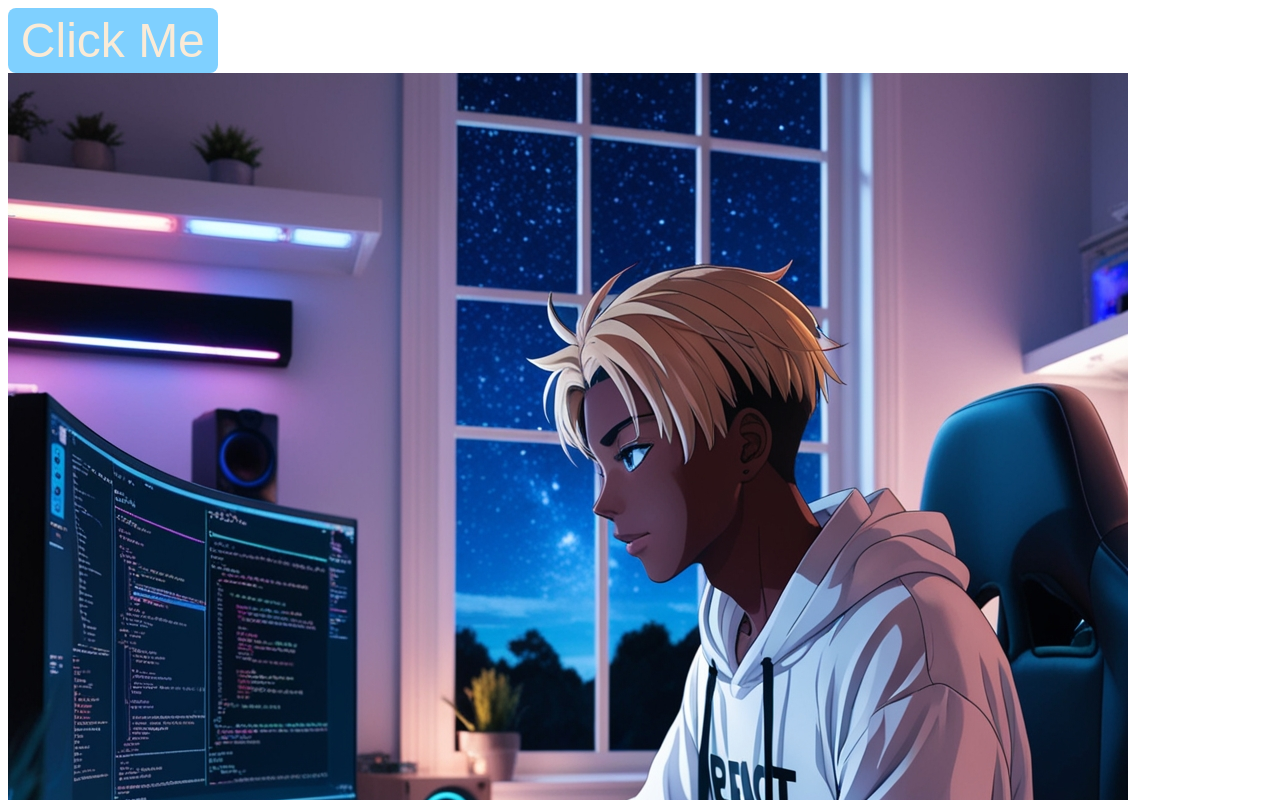
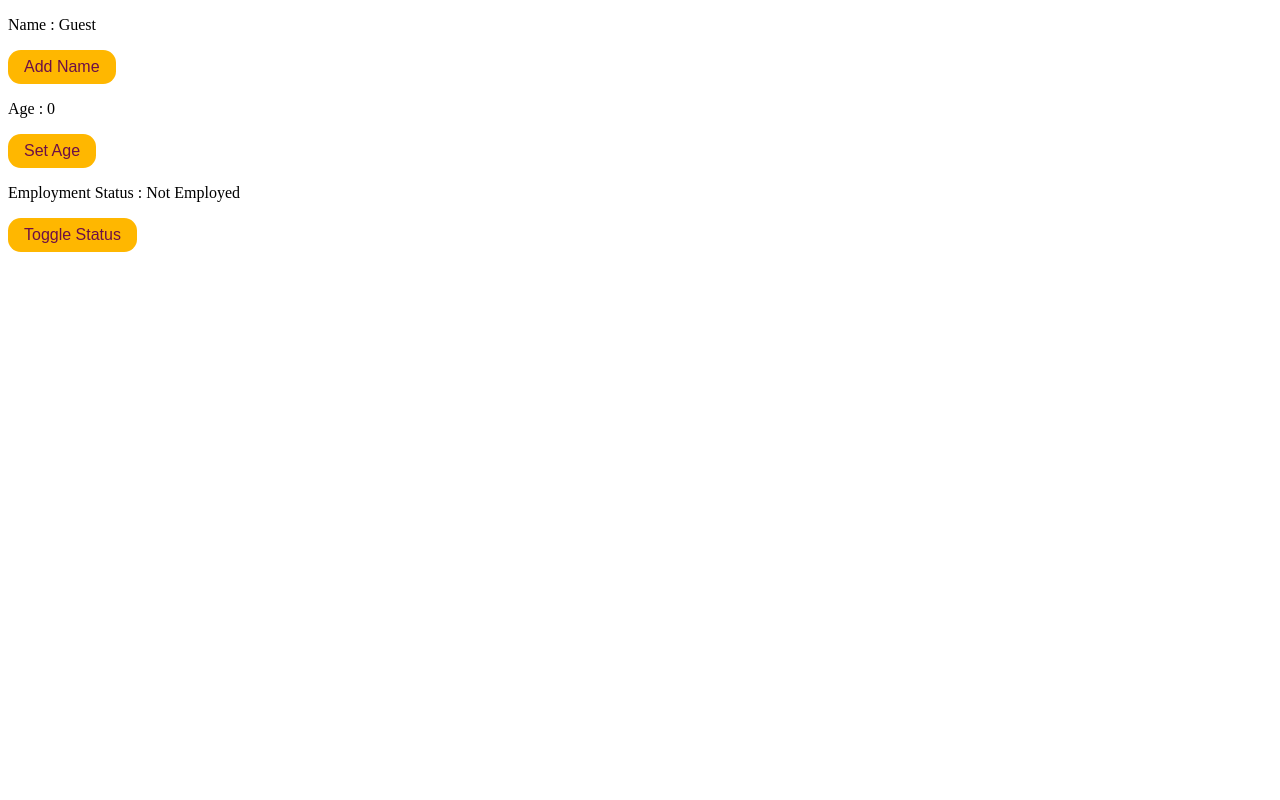
Before and after one commit to jadonamite/React, a React (Vite) app: page / in a window 1280 px wide. Shown: the top 800 px of the page. Built offline with nearby package versions, Linux system fonts and the light colour scheme.

Commit message:
Introduction to Usestate : A beginners guide to react hook

```diff
--- a/src/App.jsx
+++ b/src/App.jsx
@@ -1,12 +1,8 @@
 import Button from "./Button.jsx";
+import MyComponent from "./MyComponent.jsx";
 import Pfp from "./pfp.jsx";
 
 function App() {
-   return (
-      <>
-         <Button />
-         <Pfp />
-      </>
-   );
+   return <MyComponent />;
 }
 export default App;
--- /dev/null
+++ b/src/MyComponent.jsx
@@ -0,0 +1,40 @@
+import React, { useState } from "react";
+
+function MyComponent() {
+   const [name, setName] = useState("Guest");
+
+   const [age, setAge] = useState(0);
+
+   const [isEmployed, setStatus] = useState(false);
+
+   const updateName = () => {
+      setName("Jadonamite");
+   };
+
+   const incrementAge = () => {
+      setAge(age + 1);
+   };
+   const ToggleemploymentStatus = () => {
+      setStatus(!isEmployed);
+   };
+   return (
+      <div>
+         <p>Name : {name} </p>
+         <button className="component-button" onClick={updateName}>
+            {" "}
+            Add Name
+         </button>
+         <p>Age : {age} </p>
+         <button className="component-button" onClick={incrementAge}>
+            {" "}
+            Set Age
+         </button>
+         <p>Employment Status : {isEmployed ? "Employed" : "Not Employed"} </p>
+         <button className="component-button" onClick={ToggleemploymentStatus}>
+            {" "}
+            Toggle Status
+         </button>
+      </div>
+   );
+}
+export default MyComponent;
--- a/src/index.css
+++ b/src/index.css
@@ -54,3 +54,13 @@ button {
    font-size: 3rem;
    display: block;
 }
+.component-button {
+   border-radius: 0.8rem;
+   border: none;
+   padding: 0.5rem 1rem;
+   color: rgb(108, 15, 71);
+   background-color: rgb(255, 183, 0);
+   font-size: 1rem;
+   display: block;
+   cursor: pointer;
+}
```
